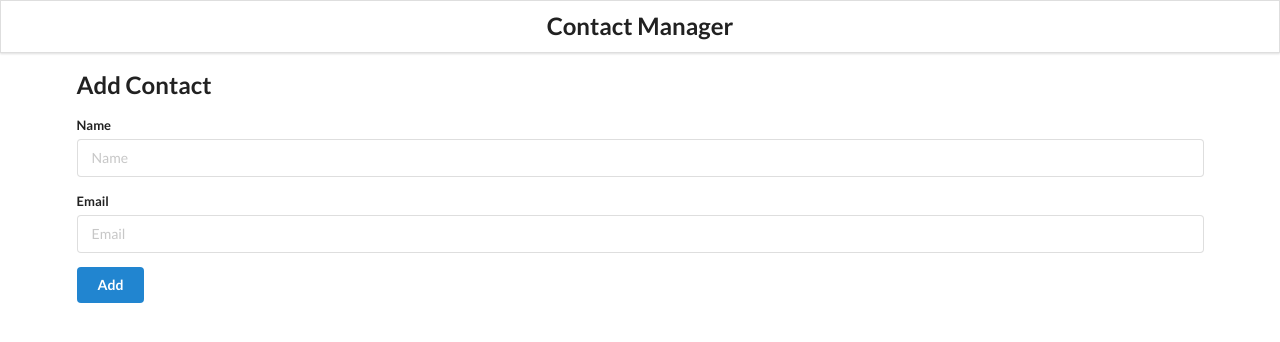
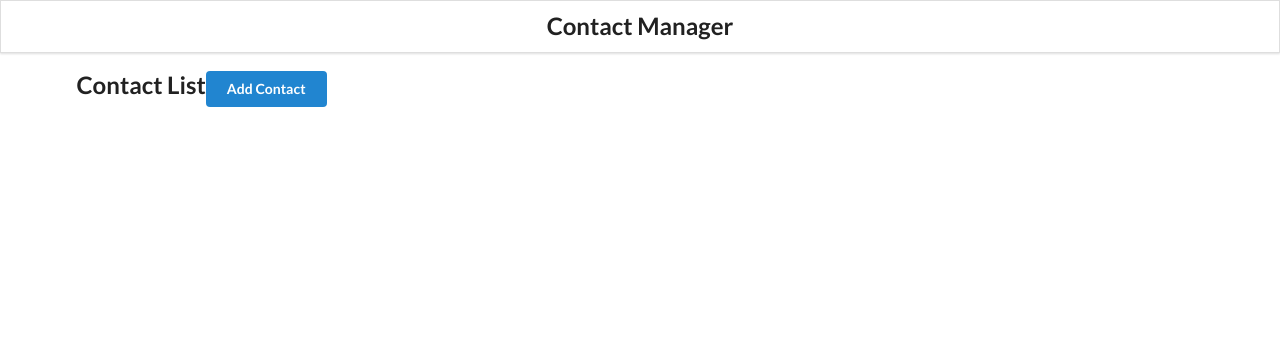
Before and after one commit to saurabhmpcs/contact-manager, a React (Create React App) app: page / in a window 1280 px wide. Shown: the top 342 px of the page. Built offline with nearby package versions, Linux system fonts and the light colour scheme.

Commit message:
9th-april

```diff
--- a/package.json
+++ b/package.json
@@ -6,9 +6,10 @@
     "@testing-library/jest-dom": "^5.16.5",
     "@testing-library/react": "^13.4.0",
     "@testing-library/user-event": "^13.5.0",
+    "install": "^0.13.0",
     "react": "^18.2.0",
     "react-dom": "^18.2.0",
-    "react-router-dom": "^5.2.0",
+    "react-router-dom": "^5.3.4",
     "react-scripts": "5.0.1",
     "util": "^0.12.5",
     "uuidv4": "^6.2.13",
--- a/src/components/App.js
+++ b/src/components/App.js
@@ -4,7 +4,7 @@ import "./App.css";
 import Header from "./Header";
 import AddContact from "./AddContact";
 import ContactList from "./ContactList";
-import { BrowserRouter as Router, Switch, Routes } from "react-router-dom";
+import { BrowserRouter as Router, Switch, Route } from "react-router-dom";
 
 function App() {
   const LOCAL_STORAGE_KEY = "contacts";
@@ -27,7 +27,7 @@ function App() {
 
   // useEffect(() => {
   //   const retriveContacts = JSON.parse(localStorage.getItem(LOCAL_STORAGE_KEY));
-  //   if (retriveContacts) setContacts(retriveContacts);~~~
+  //   if (retriveContacts) setContacts(retriveContacts);
   // }, []);
 
   useEffect(() => {
@@ -38,10 +38,28 @@ function App() {
     <div className="ui container">
       <Router>
         <Header />
-
-        <AddContact addContactHandler={addContactHandler} />
-        <ContactList contacts={contacts} getContactId={removeContactHandler} />
+        <Switch>
+          <Route
+            path="/"
+            exact
+            render={(props) => (
+              <ContactList
+                {...props}
+                contacts={contacts}
+                getContactId={removeContactHandler}
+              />
+            )}
+          />
+          <Route
+            path="/add"
+            render={(props) => (
+              <AddContact {...props} addContactHandler={addContactHandler} />
+            )}
+          />
+        </Switch>
       </Router>
+      {/* <AddContact addContactHandler={addContactHandler} />
+      <ContactList contacts={contacts} getContactId={removeContactHandler} /> */}
     </div>
   );
 }
--- a/src/components/ContactList.js
+++ b/src/components/ContactList.js
@@ -1,22 +1,77 @@
+// import React from "react";
+// import ContactCard from "./ContactCard";
+// import { Link } from "react-router-dom";
+
+// const ContactList = (props) => {
+//   console.log(props);
+
+//   const deleteConactHandler = (id) => {
+//     props.getContactId(id);
+//   };
+
+//   // const contacts = [
+//   //   {
+//   //     id: "1",
+//   //     name: "Saurabh",
+//   //     email: "saurabh.rgt@gmail.com",
+//   //   },
+//   // ];
+
+//   const renderContactList = props.contacts.map((contact) => {
+//     return (
+//       <ContactCard
+//         contact={contact}
+//         clickHander={deleteConactHandler}
+//         key={contact.id}
+//       />
+//     );
+//   });
+//   return (
+//     <div class="main">
+//       <h2>
+//         Contact List
+//         <Link to="/add">
+//           <button className="ui button blue right">Add Contact</button>
+//         </Link>
+//       </h2>
+//       <div className="ui celled list">{renderContactList}</div>
+//     </div>
+//   );
+// };
+
+// export default ContactList;
+
 import React from "react";
+import { Link } from "react-router-dom";
+
 import ContactCard from "./ContactCard";
 
 const ContactList = (props) => {
   console.log(props);
 
-  const deleteContactHandler = (id) => {
+  const deleteConactHandler = (id) => {
     props.getContactId(id);
   };
   const renderContactList = props.contacts.map((contact) => {
     return (
       <ContactCard
         contact={contact}
-        clickHander={deleteContactHandler}
+        clickHander={deleteConactHandler}
         key={contact.id}
       />
     );
   });
-  return <div className="ui celled list">{renderContactList}</div>;
+  return (
+    <div class="main">
+      <h2>
+        Contact List
+        <Link to="/add">
+          <button className="ui button blue right">Add Contact</button>
+        </Link>
+      </h2>
+      <div className="ui celled list">{renderContactList}</div>
+    </div>
+  );
 };
 
 export default ContactList;
```
Also changed, not shown: 1 other file (tests, documents, lock files or other folders).
